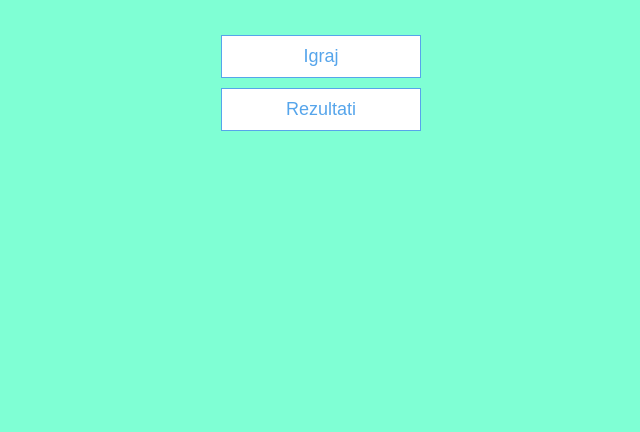
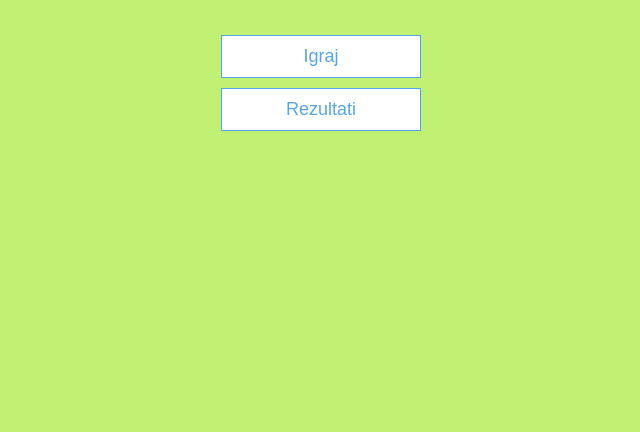
Before and after one commit to Minja-Knezic/quiz-test, a plain HTML site: page index.html in a window 1280 px wide. Shown: the part 368-800 px from the top of the page, without its empty margins (319-959 px from the left). Drawn offline with Linux system fonts and the light colour scheme.

Commit message:
changed background color

```diff
--- a/app.css
+++ b/app.css
@@ -1,5 +1,5 @@
 :root {
-    background-color: aquamarine;
+    background-color: #c1f172;
     font-size: 62.5%;
 }
 
```
